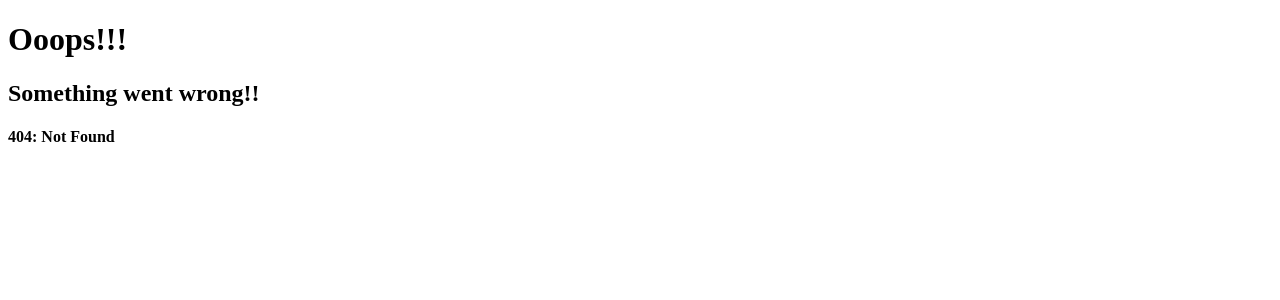
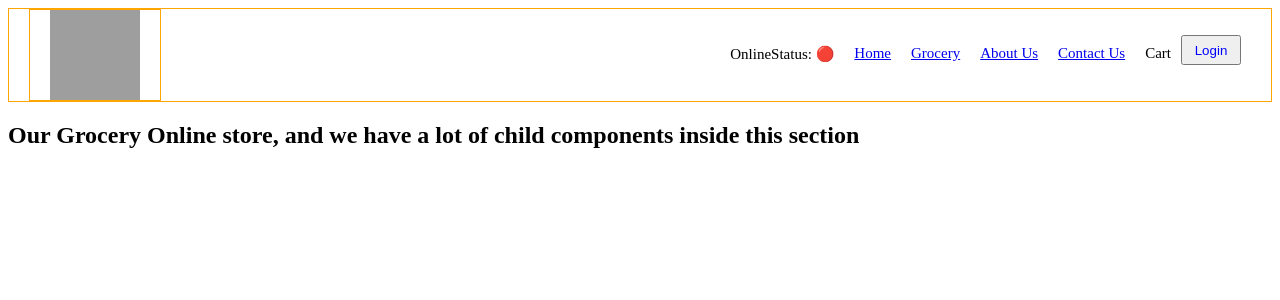
Before and after one commit to saurabh-singh-9090/food-delivery-app, a React (Vite) app: page /grocery in a window 1280 px wide. Before the commit this address had no page. Shown: the top 300 px of the page. Built offline with nearby package versions, Linux system fonts and the light colour scheme; grey boxes are pictures that could not be loaded.

Commit message:
part-09(custom hooks and lazy loading)

```diff
--- a/src/App.js
+++ b/src/App.js
@@ -1,4 +1,4 @@
-import React from 'react';
+import React, {lazy, Suspense} from 'react';
 import ReactDOM from 'react-dom/client';
 import '../index.css';
 import Header from './components/Header';
@@ -8,6 +8,9 @@ import About from './components/About';
 import ContactUs from './components/ContactUs';
 import Error from './components/Error';
 import RestaurantMenu from './components/RestaurantMenu';
+// import Grocery from './components/Grocery';
+// Lazy loading for Grocery component
+const Grocery = lazy(() => import('./components/Grocery'))
 
 const AppLayout = () => {
   return(
@@ -37,6 +40,10 @@ const appRouter = createBrowserRouter([
                 element: <ContactUs/>
             },
             {
+                path: "/grocery",
+                element:<Suspense fallback={<h1>Loading......</h1>}><Grocery/></Suspense>
+            },
+            {
                 path: "/restaurants/:resId",
                 element: <RestaurantMenu/>
             },
--- a/src/components/Body.js
+++ b/src/components/Body.js
@@ -3,6 +3,7 @@ import resArray from "../utils/mockData";
 import { useEffect, useState } from "react";
 import Shimmer from "./Shimmer";
 import { Link } from "react-router-dom";
+import useOnlineStatus from "../utils/useOnlineStatus";
 
 const Body = () => {
   const [listOfRestaurants, setListOfRestaurants] = useState([]);
@@ -35,6 +36,16 @@ const Body = () => {
       json?.data?.cards[1]?.card?.card?.gridElements?.infoWithStyle?.restaurants
     );
   };
+
+  const onlineStatus = useOnlineStatus();
+  if(onlineStatus === false){
+    return (
+        <h1>
+            Looks like you're Offline. Please check your internet connection.
+        </h1>
+    );
+
+  }
 
   return (
     <div className="body">
--- /dev/null
+++ b/src/components/Grocery.js
@@ -0,0 +1,9 @@
+
+
+const Grocery = () => {
+    return (
+        <h2>Our Grocery Online store, and we have a lot of child components inside this section</h2>
+    )
+}
+
+export default Grocery;
--- a/src/components/Header.js
+++ b/src/components/Header.js
@@ -1,10 +1,13 @@
 import { useState } from "react";
 import { LOGO_URL } from "../utils/constants";
 import { Link } from "react-router-dom";
+import useOnlineStatus from "../utils/useOnlineStatus";
 
 const Header = () => {
 
   const [btnName, setBtnName] = useState("Login");
+  const onlineStatus = useOnlineStatus();
+  console.log("onlineStatus----->>>>>",onlineStatus)
 
   return (
     <div className="logo-container">
@@ -13,7 +16,9 @@ const Header = () => {
       </div>
       <div className="nav-items">
         <ul>
+          <li>OnlineStatus: {onlineStatus ? '🟢':'🔴'}</li>
           <li><Link to="/">Home</Link></li>
+          <li><Link to="/grocery">Grocery</Link></li>
           <li><Link to="/about">About Us</Link></li>
           <li><Link to="/contact">Contact Us</Link></li>
           <li>Cart</li>
--- a/src/components/RestaurantMenu.js
+++ b/src/components/RestaurantMenu.js
@@ -2,24 +2,12 @@ import { useEffect, useState } from "react";
 import Shimmer from "./Shimmer";
 import { useParams } from "react-router-dom";
 import { MENU_API_URL } from "../utils/constants";
+import { useRestaurantMenu } from "../utils/useRestaurantMenu";
 
 const RestaurantMenu = () =>{
 
-    const [resInfo, setResInfo] = useState(null);
-
-    useEffect(()=>{
-        fetchMenu();
-    },[]);
-
     const {resId} = useParams();
-    // console.log(params)
-
-    const fetchMenu = async () => {
-        const data = await fetch(MENU_API_URL + resId );
-        const json = await data.json();
-        console.log("json.data---->>>>",json.data)
-        setResInfo(json?.data)
-    }
+    const resInfo = useRestaurantMenu(resId);
 
     if(resInfo === null){
         return <Shimmer/>;
--- /dev/null
+++ b/src/utils/useOnlineStatus.js
@@ -0,0 +1,18 @@
+import { useEffect, useState } from "react";
+
+const useOnlineStatus = () => {
+    const [onlineStatus, setOnlineStatus] = useState();
+
+    useEffect(()=>{
+        window.addEventListener("online",()=>{
+            setOnlineStatus(true);
+        })
+        window.addEventListener("offline",()=>{
+            setOnlineStatus(false);
+        })
+    })
+
+    return onlineStatus;
+}
+
+export default useOnlineStatus;
--- /dev/null
+++ b/src/utils/useRestaurantMenu.js
@@ -0,0 +1,20 @@
+import { useEffect, useState } from "react";
+import { MENU_API_URL } from "./constants";
+
+export const useRestaurantMenu = (resId) => {
+
+    const [resInfo, setResInfo] = useState(null);
+
+    //fetch the data from API
+    useEffect(()=>{
+        fetchData();
+    },[]);
+
+    const fetchData = async () => {
+        const data = await fetch(MENU_API_URL + resId);
+        const json = await data.json();
+        setResInfo(json.data);
+    }
+
+    return resInfo;
+}
```
